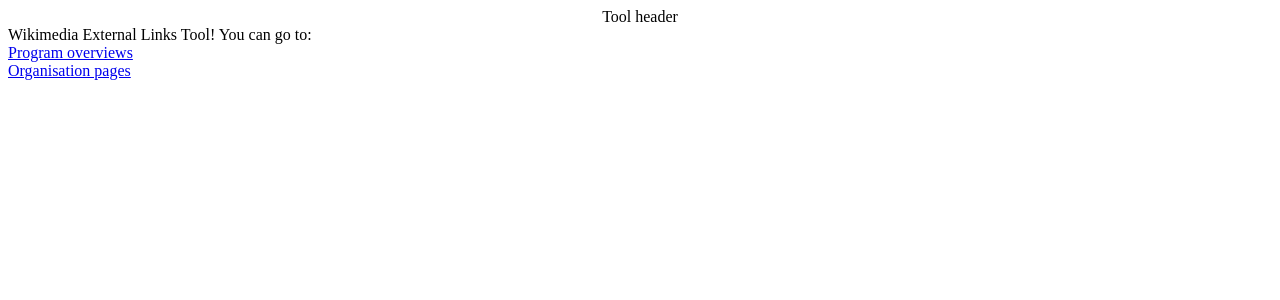
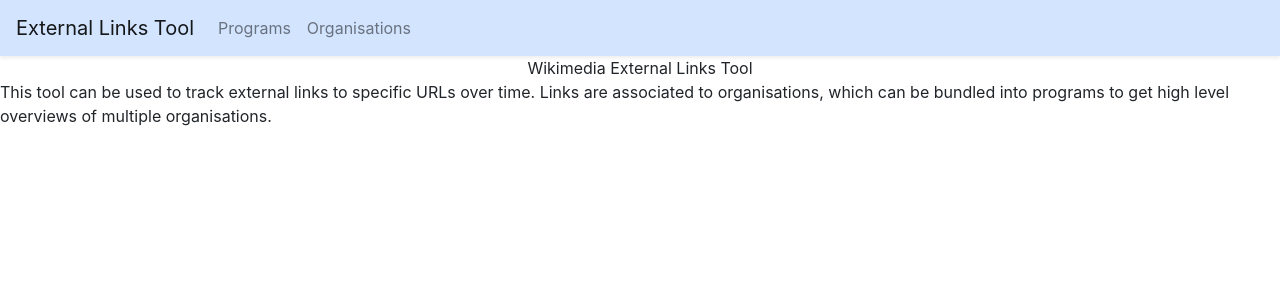
Before and after one commit to WikipediaLibrary/externallinks, a Django app: template extlinks/templates/homepage.html in a window 1280 px wide. Shown: the top 300 px of the page. Run offline with Django 3.2, Linux system fonts and the light colour scheme; the template is opened without the code that fills it, so the values that code supplies are empty; some libraries are stand-ins or nearby versions.

Commit message:
Start to flesh out templates a little more with CSS

```diff
--- a/extlinks/programs/models.py
+++ b/extlinks/programs/models.py
@@ -9,6 +9,12 @@ class Program(models.Model):
 
     def __str__(self):
         return self.name
+
+    @property
+    def get_org_count(self):
+        return Organisation.objects.filter(
+            program=self
+        ).count()
 
 
 class Organisation(models.Model):
--- a/extlinks/programs/templates/programs/program_detail.html
+++ b/extlinks/programs/templates/programs/program_detail.html
@@ -1,5 +1,6 @@
 {% extends 'base.html' %}
 
 {% block content %}
-A general overview of {{ object.name }}'s organisations and their links, in aggregate.
+    <h1>{{ object }}</h1>
+    <p>Organisations: {{ program.get_org_count }}</p>
 {% endblock %}
--- a/extlinks/templates/base.html
+++ b/extlinks/templates/base.html
@@ -2,9 +2,31 @@
 
 <!DOCTYPE html>
 <html>
-<center>Tool header</center>
+<head>
+    <title>
+        Wikimedia External Links Tool
+    </title>
 
-{% block content %}
-{% endblock %}
+    <link rel="stylesheet" href="https://stackpath.bootstrapcdn.com/bootstrap/4.3.1/css/bootstrap.min.css" integrity="sha384-ggOyR0iXCbMQv3Xipma34MD+dH/1fQ784/j6cY/iJTQUOhcWr7x9JvoRxT2MZw1T" crossorigin="anonymous">
+    <link rel="stylesheet" href="{% static "css/local.css" %}" type="text/css">
+</head>
+<body>
 
+<nav class="navbar navbar-expand-lg navbar-light shadow-sm" style="background-color: #d3e4ff;">
+    <a class="navbar-brand" href="{% url 'homepage' %}">External Links Tool</a>
+    <div class="collapse navbar-collapse" id="navbarNav">
+        <div class="navbar-nav">
+            <a class="nav-item nav-link" href="{% url 'programs:list' %}">Programs</a>
+            <a class="nav-item nav-link" href="{% url 'programs:organisation-list' %}">Organisations</a>
+        </div>
+    </div>
+</nav>
+
+<div class="main-content">
+    {% block content %}
+    {% endblock %}
+</div>
+
+<script src="https://code.jquery.com/jquery-3.3.1.slim.min.js" integrity="sha384-q8i/X+965DzO0rT7abK41JStQIAqVgRVzpbzo5smXKp4YfRvH+8abtTE1Pi6jizo" crossorigin="anonymous"></script>
+</body>
 </html>
--- a/extlinks/templates/homepage.html
+++ b/extlinks/templates/homepage.html
@@ -1,12 +1,15 @@
 {% extends 'base.html' %}
-{% load staticfiles %}
 
 {% block content %}
-Wikimedia External Links Tool!
+<div class="container-fluid">
+    <div class="row justify-content-center">
+        <div class="intro">
+            Wikimedia External Links Tool
+        </div>
+    </div>
+</div>
 
-You can go to:<br/>
+This tool can be used to track external links to specific URLs over time. Links are associated to organisations, which
+can be bundled into programs to get high level overviews of multiple organisations.
 
-<a href="{% url 'programs:list' %}">Program overviews</a><br/>
-
-<a href="{% url 'programs:organisation-list' %}">Organisation pages</a><br/>
 {% endblock %}
```
Also changed, not shown: extlinks/programs/templates/programs/program_list.html (+11 -1 lines).
